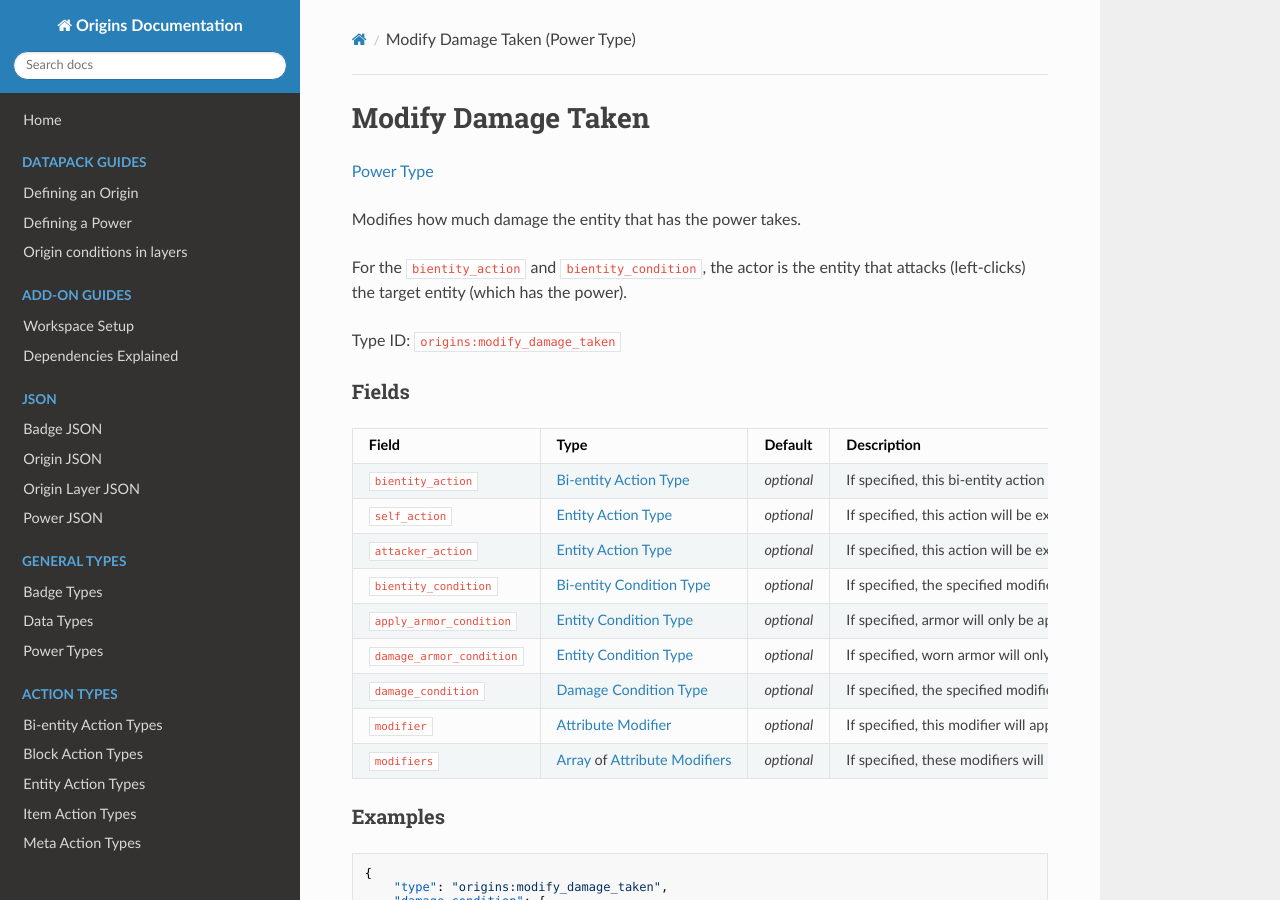
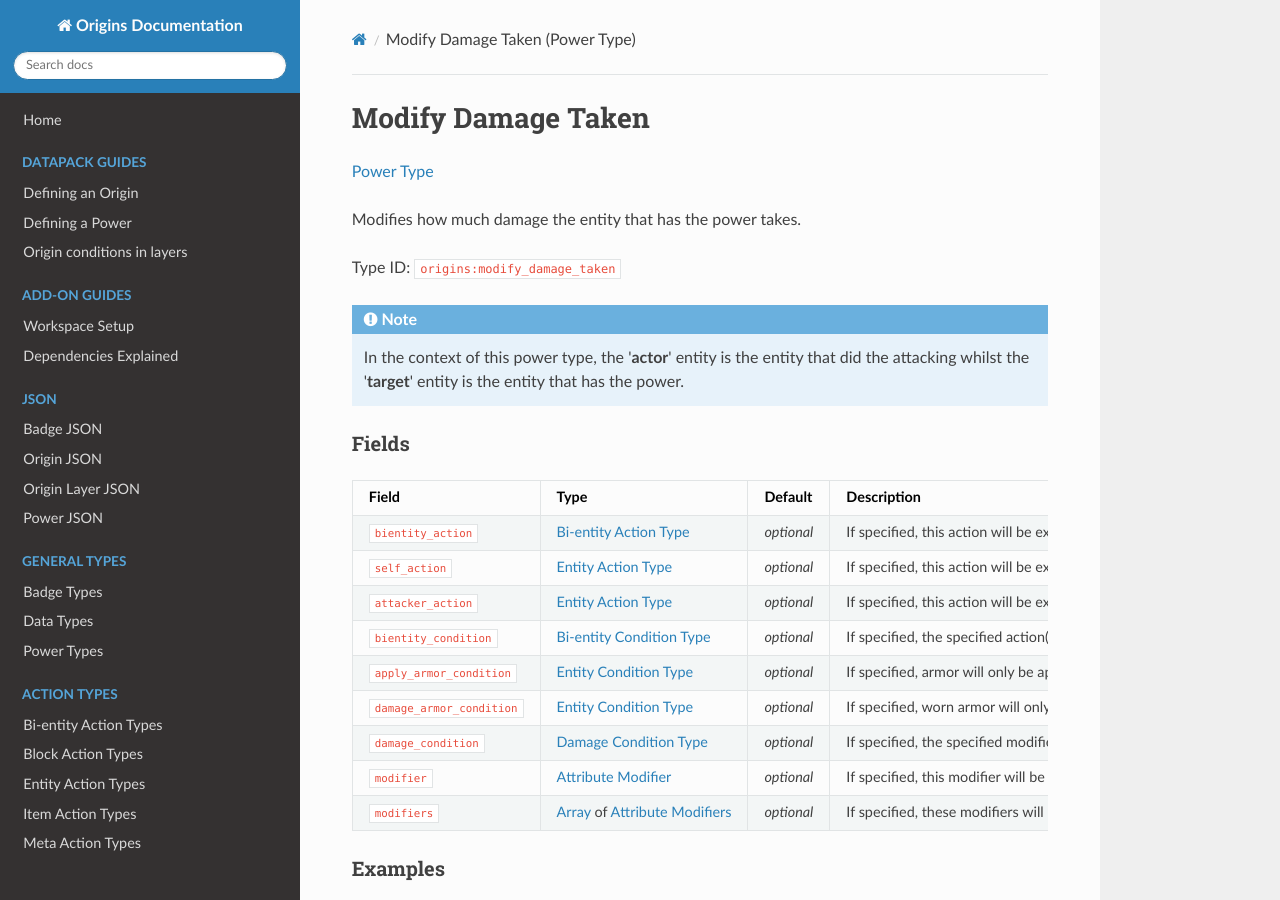
Before and after one commit to apace100/origins-docs, an MkDocs documentation site: the page built from docs/types/power_types/modify_damage_taken.md, in a window 1280 px wide and 900 px high. Built offline with MkDocs 1.6.1, drawn with Linux system fonts in a browser that asks for light colours; nearby versions of some CDN libraries.

Commit message:
Updated `modify_damage_taken.md` (Power Types) * Separated the 'actor' and 'target' context note from the description of the power type * Changed the description of the fields to match the new changes

````diff
--- a/docs/types/power_types/modify_damage_taken.md
+++ b/docs/types/power_types/modify_damage_taken.md
@@ -9,27 +9,30 @@ date: 2021-04-06
 
 Modifies how much damage the entity that has the power takes.
 
-For the `bientity_action` and `bientity_condition`, the actor is the entity that attacks (left-clicks) the target entity (which has the power).
+Type ID: `origins:modify_damage_taken`
 
-Type ID: `origins:modify_damage_taken`
+!!! note
+
+    In the context of this power type, the '**actor**' entity is the entity that did the attacking whilst the '**target**' entity is the entity that has the power.
 
 
 ### Fields
 
 Field  | Type | Default | Description
 -------|------|---------|-------------
-`bientity_action` | [Bi-entity Action Type](../bientity_action_types.md) | _optional_ | If specified, this bi-entity action type will be executed on either or both 'actor' (the attacker) and 'target' (the entity that has the power).
-`self_action` | [Entity Action Type](../entity_action_types.md) | _optional_ | If specified, this action will be executed on the entity that has the power whenever the modifier(s) is applied.
-`attacker_action` | [Entity Action Type](../entity_action_types.md) | _optional_ | If specified, this action will be executed on the entity/entities that has been hit whenever the modifier(s) is applied.
-`bientity_condition` | [Bi-entity Condition Type](../bientity_condition_types.md) | _optional_ | If specified, the specified modifier(s) and/or action(s) will only apply if either or both 'actor' (the attacker) and 'target' (the entity that has the power) fulfills this bi-entity condition type.
-`apply_armor_condition` | [Entity Condition Type](../entity_condition_types.md) | _optional_ | If specified, armor will only be applied to the damage received if this condition is fulfilled by the target entity.
-`damage_armor_condition` | [Entity Condition Type](../entity_condition_types.md) | _optional_ | If specified, worn armor will only be damaged if this condition is fulfilled by the target entity.
+`bientity_action` | [Bi-entity Action Type](../bientity_action_types.md) | _optional_ | If specified, this action will be executed on either or both the '**actor**' and '**target**' entities whenever the modifier(s) is/are applied.
+`self_action` | [Entity Action Type](../entity_action_types.md) | _optional_ | If specified, this action will be executed on the '**target**' entity whenever the modifier(s) is/are applied.
+`attacker_action` | [Entity Action Type](../entity_action_types.md) | _optional_ | If specified, this action will be executed on the '**actor**' entity whenever the modifier(s) is/are applied.
+`bientity_condition` | [Bi-entity Condition Type](../bientity_condition_types.md) | _optional_ | If specified, the specified action(s)/modifier(s) will only be executed/applied if this condition is fulfilled by either or both '**actor**' and '**target**' entities.
+`apply_armor_condition` | [Entity Condition Type](../entity_condition_types.md) | _optional_ | If specified, armor will only be applied to the damage taken if this condition is fulfilled by the '**target**' entity.
+`damage_armor_condition` | [Entity Condition Type](../entity_condition_types.md) | _optional_ | If specified, worn armor will only be damaged if this condition is fulfilled by the '**target**' entity.
 `damage_condition` | [Damage Condition Type](../damage_condition_types.md) | _optional_ | If specified, the specified modifiers(s) and/or action(s) will only apply if the taken damage fulfills this condition.
-`modifier` | [Attribute Modifier](../data_types/attribute_modifier.md) | _optional_ | If specified, this modifier will apply to the damage amount.
-`modifiers` | [Array](../data_types/array.md) of [Attribute Modifiers](../data_types/attribute_modifier.md) | _optional_ | If specified, these modifiers will apply to the damage amount.
+`modifier` | [Attribute Modifier](../data_types/attribute_modifier.md) | _optional_ | If specified, this modifier will be applied to the damage taken by the '**target**' entity.
+`modifiers` | [Array](../data_types/array.md) of [Attribute Modifiers](../data_types/attribute_modifier.md) | _optional_ | If specified, these modifiers will be applied to the damage taken by the '**target**' entity.
 
 
 ### Examples
+
 ```json
 {
     "type": "origins:modify_damage_taken",
````
